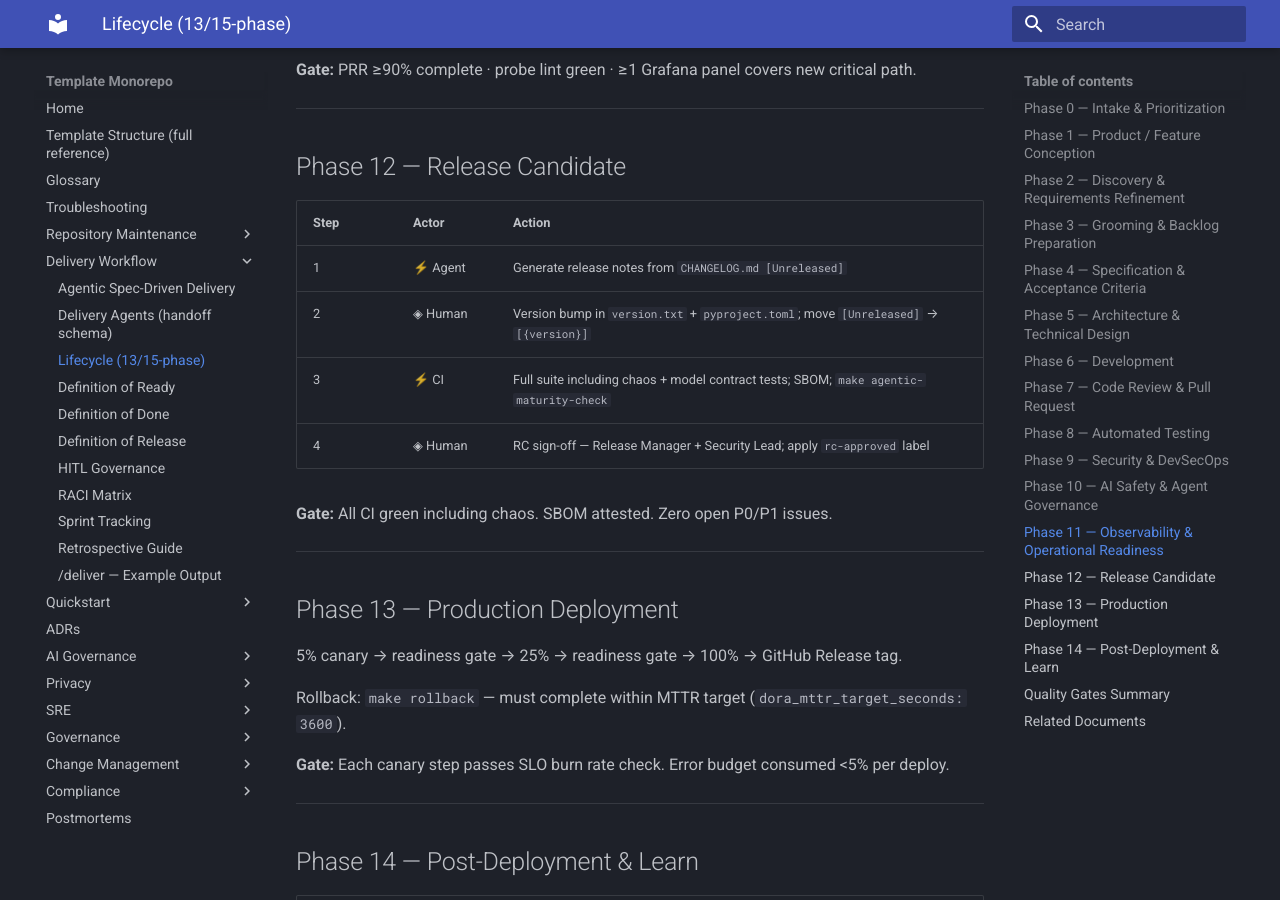
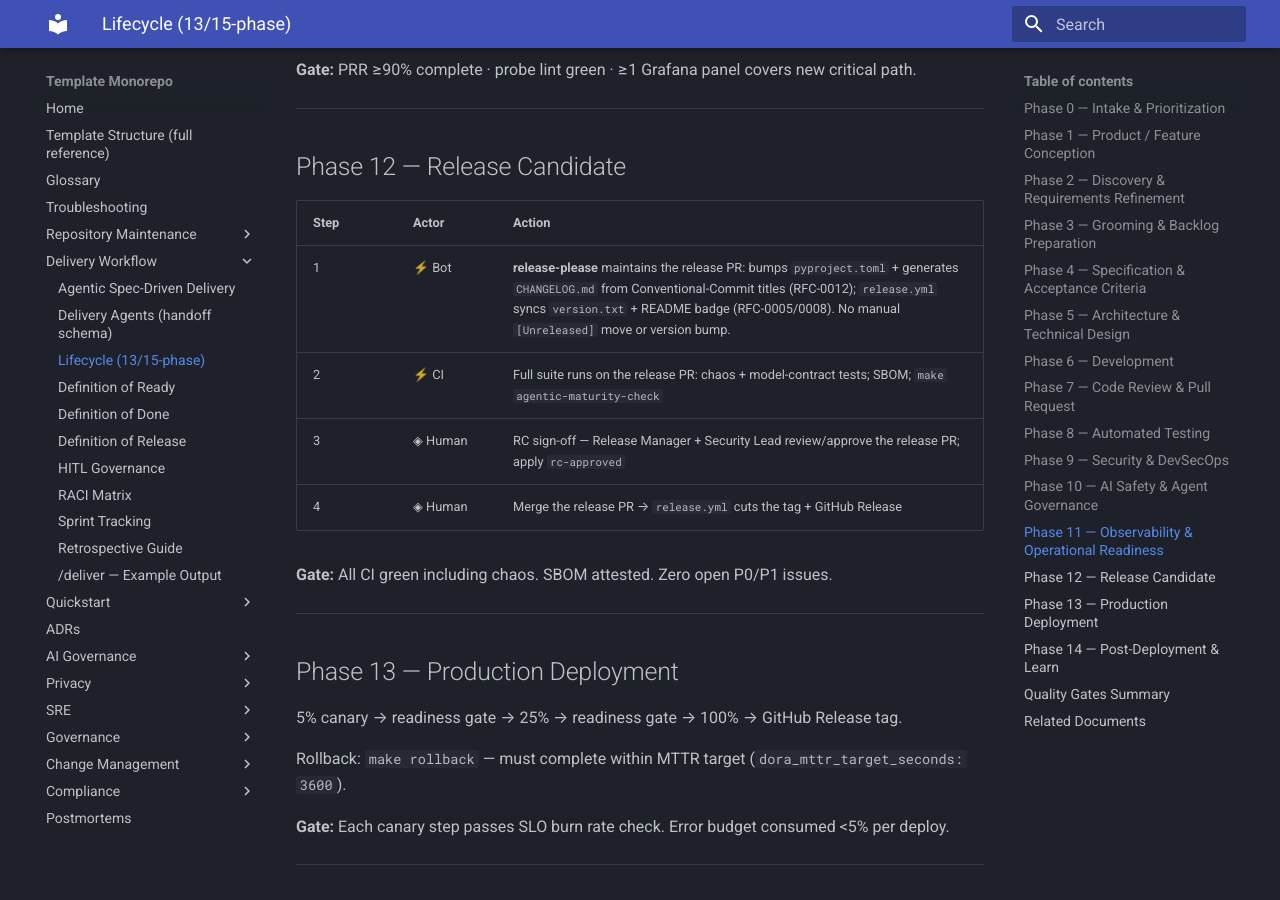
Before and after one commit to valdomirosouza/Repository-Template-v2, an MkDocs documentation site: the page built from docs/process/WORKFLOW.md, in a window 1280 px wide and 900 px high, scrolled down 5839 px. Built offline with MkDocs 1.6.1 and Material for MkDocs 9.7.7, drawn with Linux system fonts in a browser that asks for light colours.

Commit message:
docs(process): reconcile release-phase docs with release-please automation (#144)
WORKFLOW.md Phase 12 and phase-gates id=12 still described a MANUAL release
(human bumps version.txt/pyproject, moves CHANGELOG [Unreleased] → [version]),
which contradicts how releases actually work (validated by this session's 2.12.3
and 2.12.4 releases):

- release-please maintains the release PR: bumps pyproject.toml + generates
  CHANGELOG.md from Conventional-Commit titles (RFC-0012).
- release.yml's version-sync step syncs version.txt + README badge (RFC-0005/0008).
- The human reviews/approves and merges the release PR; release.yml then cuts
  the tag + GitHub Release.

Updates the Phase 12 step table and the id=12 required_artifacts note to match.
No manual [Unreleased] move or version bump. YAML re-validated (15 phases parse).

Closes #144

```diff
--- a/docs/process/WORKFLOW.md
+++ b/docs/process/WORKFLOW.md
@@ -175,12 +175,12 @@ SBOM generated and cosign-attested after every build. DAST (OWASP ZAP) required
 
 ## Phase 12 — Release Candidate
 
-| Step | Actor    | Action                                                                                 |
-| ---- | -------- | -------------------------------------------------------------------------------------- |
-| 1    | ⚡ Agent | Generate release notes from `CHANGELOG.md [Unreleased]`                                |
-| 2    | ◈ Human  | Version bump in `version.txt` + `pyproject.toml`; move `[Unreleased]` → `[{version}]`  |
-| 3    | ⚡ CI    | Full suite including chaos + model contract tests; SBOM; `make agentic-maturity-check` |
-| 4    | ◈ Human  | RC sign-off — Release Manager + Security Lead; apply `rc-approved` label               |
+| Step | Actor   | Action                                                                                                                                                                                                                                                      |
+| ---- | ------- | ----------------------------------------------------------------------------------------------------------------------------------------------------------------------------------------------------------------------------------------------------------- |
+| 1    | ⚡ Bot  | **release-please** maintains the release PR: bumps `pyproject.toml` + generates `CHANGELOG.md` from Conventional-Commit titles (RFC-0012); `release.yml` syncs `version.txt` + README badge (RFC-0005/0008). No manual `[Unreleased]` move or version bump. |
+| 2    | ⚡ CI   | Full suite runs on the release PR: chaos + model-contract tests; SBOM; `make agentic-maturity-check`                                                                                                                                                        |
+| 3    | ◈ Human | RC sign-off — Release Manager + Security Lead review/approve the release PR; apply `rc-approved`                                                                                                                                                            |
+| 4    | ◈ Human | Merge the release PR → `release.yml` cuts the tag + GitHub Release                                                                                                                                                                                          |
 
 **Gate:** All CI green including chaos. SBOM attested. Zero open P0/P1 issues.
 
--- a/docs/process/gates/phase-gates.yaml
+++ b/docs/process/gates/phase-gates.yaml
@@ -188,9 +188,13 @@ phases:
   - id: 12
     name: Release Candidate
     primary_actor: release_manager
+    # Produced automatically on the release-please PR — pyproject.toml + CHANGELOG.md by
+    # release-please (RFC-0012), version.txt + README badge by release.yml's version-sync step
+    # (RFC-0005/0008). No manual [Unreleased] move or version bump; the human reviews/approves
+    # and merges the release PR (which then cuts the tag + GitHub Release).
     required_artifacts:
       - version.txt
-      - CHANGELOG.md # [Unreleased] moved to [{version}]
+      - CHANGELOG.md
     required_approvals: [release_manager, security_lead] # rc-approved label
     ci_checks: [test-chaos, ci-model-contract.yml, sbom]
     blocking: true
```
